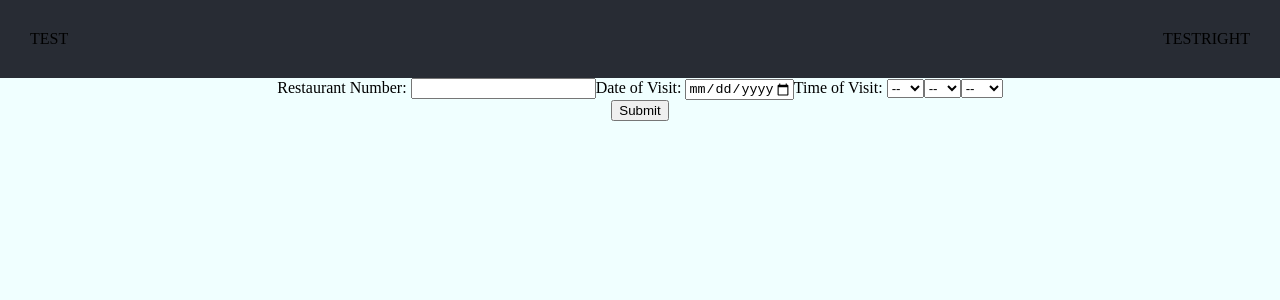
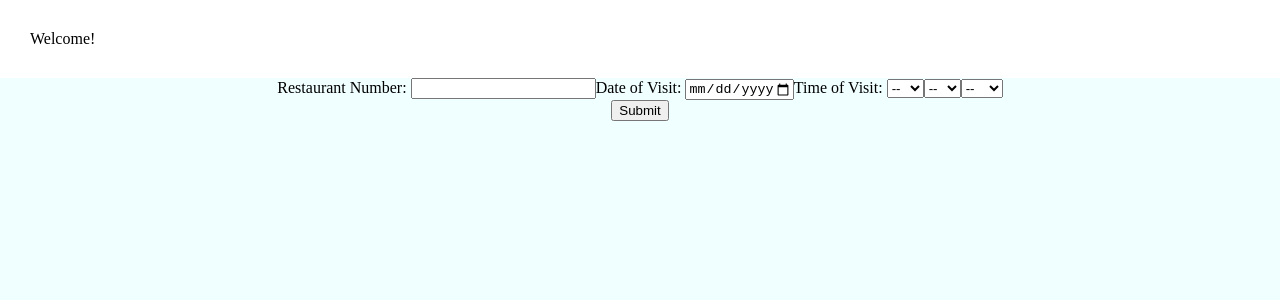
Before and after one commit to joopark0/foodsurvey, a React (Create React App) app: page / in a window 1280 px wide. Shown: the top 300 px of the page. Built offline with nearby package versions, Linux system fonts and the light colour scheme.

Commit message:
UI Changes

```diff
--- a/src/App.css
+++ b/src/App.css
@@ -19,7 +19,7 @@ body{
 }
 
 .navmain{
-  background-color: #282c34;
+  background-color: white;
   padding: 30px;
   display: flex;
   justify-content: space-between;
--- a/src/components/Header.js
+++ b/src/components/Header.js
@@ -3,9 +3,9 @@ const Header = () => {
     <div>
       <nav className="navmain">
         <nav className="navleft" id="navLeft">
-          TEST
+          Welcome!
         </nav>
-        <nav className="navright">TESTRIGHT</nav>
+        <nav className="navright"></nav>
       </nav>
     </div>
   );
```
